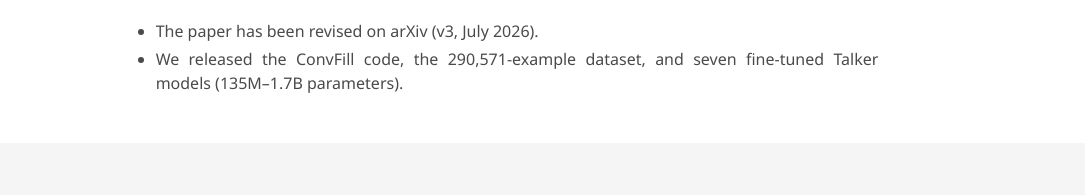
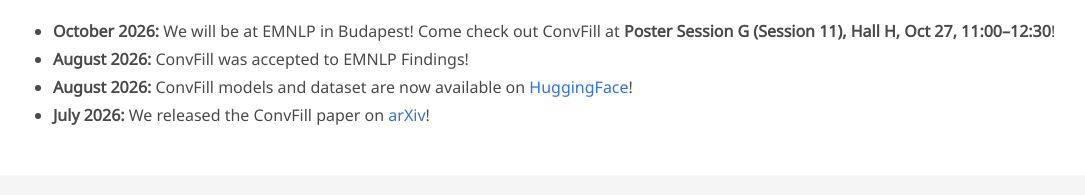
Before and after one commit to vysri/convfill-website, a plain HTML site: page index.html in a window 1280 px wide. Shown: the part 542-737 px from the top of the page, without its empty margins (139-1224 px from the left). Drawn offline with nearby package versions, Linux system fonts and the light colour scheme; some icons are missing; a web font is replaced by a local one.

Commit message:
fix the news section

```diff
--- a/index.html
+++ b/index.html
@@ -122,13 +122,14 @@
 <section class="section hero is-small">
   <div class="container is-max-desktop">
     <div class="columns is-centered has-text-centered">
-      <div class="column is-four-fifths">
+      <div class="column is-12">
         <h2 class="title is-3">News & Updates</h2>
         <div class="content has-text-justified">
-          <ul>
-            <!-- TODO: edit these -->
-            <li>The paper has been revised on arXiv (v3, July 2026).</li>
-            <li>We released the ConvFill code, the 290,571-example dataset, and seven fine-tuned Talker models (135M&ndash;1.7B parameters).</li>
+          <ul class="news-list">
+            <li><b>October 2026:</b> We will be at EMNLP in Budapest! Come check out ConvFill at <b>Poster Session G (Session 11), Hall H, Oct 27, 11:00&ndash;12:30</b>!</li>
+            <li><b>August 2026:</b> ConvFill was accepted to EMNLP Findings!</li>
+            <li><b>August 2026:</b> ConvFill models and dataset are now available on <a href="https://huggingface.co/collections/vysri/convfill-inference-time-knowledge-transfer" target="_blank">HuggingFace</a>!</li>
+            <li><b>July 2026:</b> We released the ConvFill paper on <a href="https://arxiv.org/pdf/2511.07397" target="_blank">arXiv</a>!</li>
           </ul>
         </div>
       </div>
@@ -641,6 +642,9 @@ End teaser video -->
             You are free to borrow the of this website, we just ask that you link back to this page in the footer. <br> This website is licensed under a <a rel="license"  href="http://creativecommons.org/licenses/by-sa/4.0/" target="_blank">Creative
             Commons Attribution-ShareAlike 4.0 International License</a>.
           </p>
+          <p>
+            Format inspired by the <a href="https://stellalisy.com/projects/mediQ/index.html" target="_blank">MediQ project page</a>.
+          </p>
 
         </div>
       </div>
--- a/static/css/index.css
+++ b/static/css/index.css
@@ -149,3 +149,9 @@ figcaption {
   padding-top: 3rem;
   padding-bottom: 3rem;
 }
+
+@media screen and (min-width: 769px) {
+  .news-list {
+    white-space: nowrap;
+  }
+}
```
